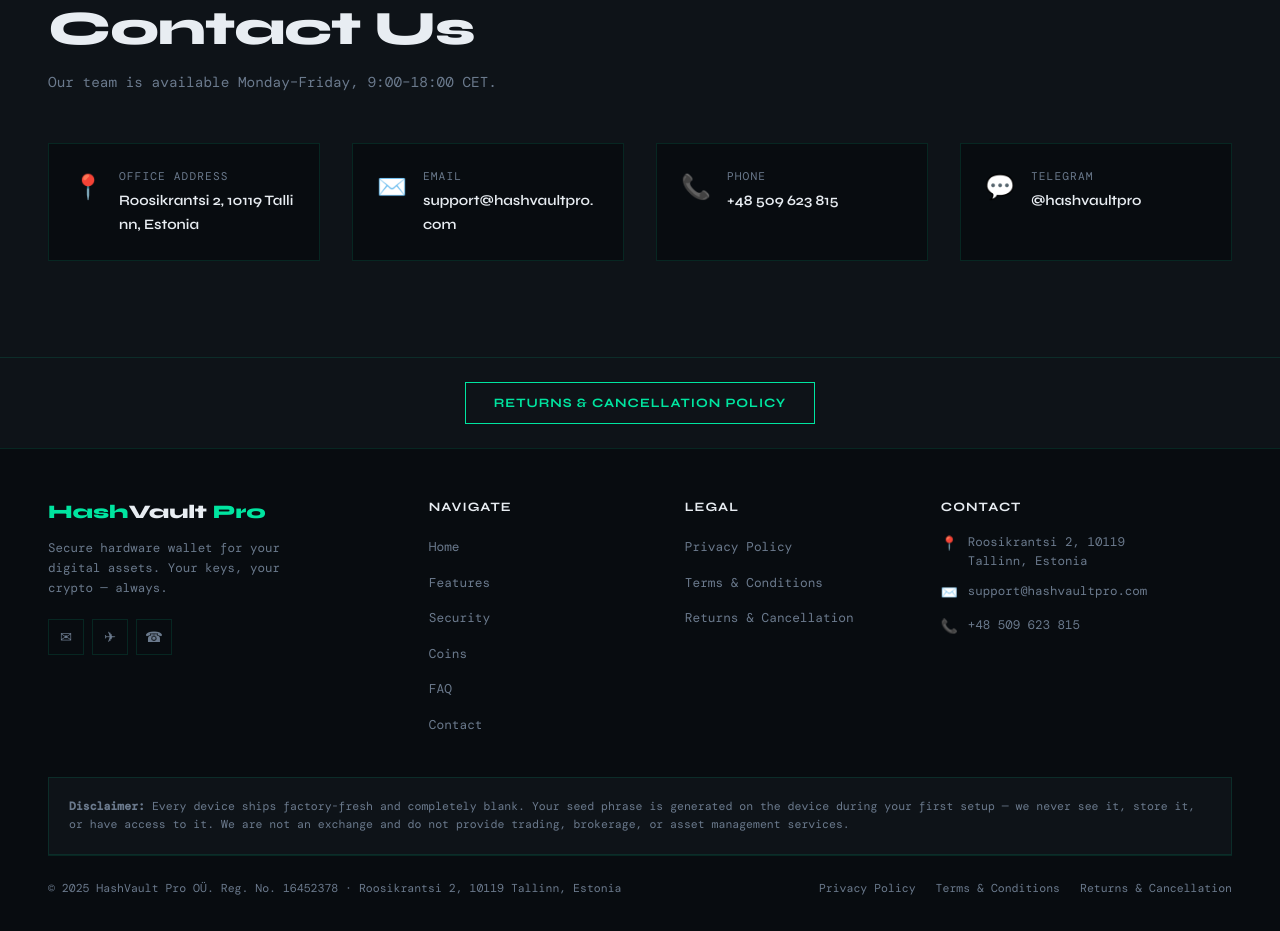
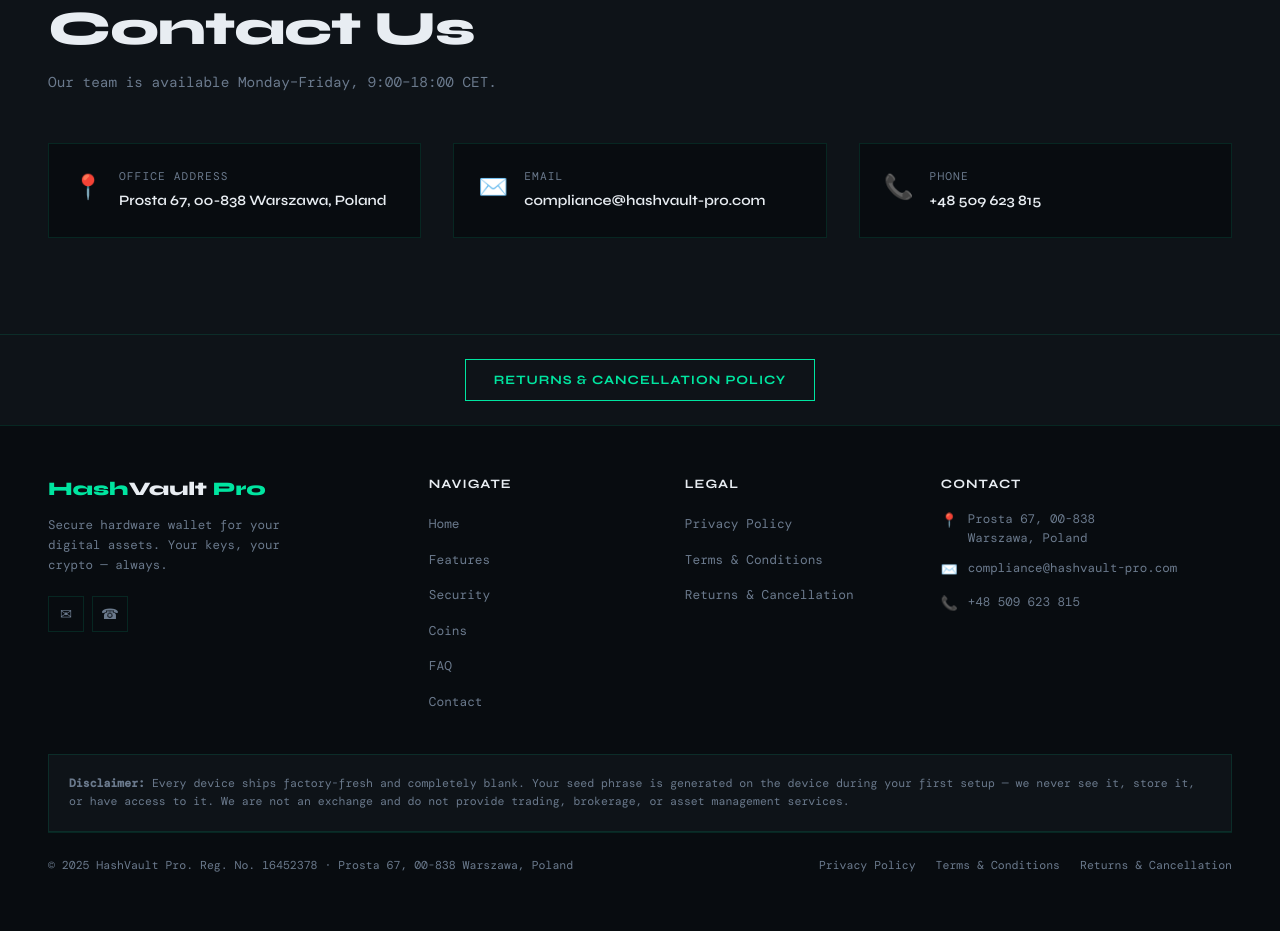
Before and after one commit to rxleads210/hashvault, a website: page index.html in a window 1280 px wide. Shown: the part 6442-7373 px from the top of the page. After the commit the page ends 7350 px from the top, so only its background shows below. Drawn offline with nearby package versions, Linux system fonts and the light colour scheme; a web font is replaced by a local one.

Commit message:
feat: update company contact info to Polish address and email

```diff
--- a/index.html
+++ b/index.html
@@ -885,14 +885,14 @@
       <div class="contact-ico">📍</div>
       <div>
         <div class="contact-label">Office Address</div>
-        <div class="contact-val">Roosikrantsi 2, 10119 Tallinn, Estonia</div>
+        <div class="contact-val">Prosta 67, 00-838 Warszawa, Poland</div>
       </div>
     </div>
     <div class="contact-item">
       <div class="contact-ico">✉️</div>
       <div>
         <div class="contact-label">Email</div>
-        <div class="contact-val"><a href="mailto:support@hashvaultpro.com">support@hashvaultpro.com</a></div>
+        <div class="contact-val"><a href="mailto:compliance@hashvault-pro.com">compliance@hashvault-pro.com</a></div>
       </div>
     </div>
     <div class="contact-item">
@@ -900,13 +900,6 @@
       <div>
         <div class="contact-label">Phone</div>
         <div class="contact-val"><a href="tel:+48509623815">+48 509 623 815</a></div>
-      </div>
-    </div>
-    <div class="contact-item">
-      <div class="contact-ico">💬</div>
-      <div>
-        <div class="contact-label">Telegram</div>
-        <div class="contact-val"><a href="https://t.me/hashvaultpro" target="_blank">@hashvaultpro</a></div>
       </div>
     </div>
   </div>
@@ -924,8 +917,7 @@
       <div class="footer-logo">Hash<span>Vault</span> Pro</div>
       <p class="footer-desc">Secure hardware wallet for your digital assets. Your keys, your crypto — always.</p>
       <div class="footer-socials">
-        <a class="footer-social-btn" href="mailto:support@hashvaultpro.com">✉</a>
-        <a class="footer-social-btn" href="https://t.me/hashvaultpro" target="_blank">✈</a>
+        <a class="footer-social-btn" href="mailto:compliance@hashvault-pro.com">✉</a>
         <a class="footer-social-btn" href="tel:+48509623815">☎</a>
       </div>
     </div>
@@ -955,11 +947,11 @@
       <h4>Contact</h4>
       <div class="footer-contact-item">
         <span class="fc-ico">📍</span>
-        <span>Roosikrantsi 2, 10119<br>Tallinn, Estonia</span>
+        <span>Prosta 67, 00-838<br>Warszawa, Poland</span>
       </div>
       <div class="footer-contact-item">
         <span class="fc-ico">✉️</span>
-        <span>support@hashvaultpro.com</span>
+        <span>compliance@hashvault-pro.com</span>
       </div>
       <div class="footer-contact-item">
         <span class="fc-ico">📞</span>
@@ -973,7 +965,7 @@
   </div>
 
   <div class="footer-bottom">
-    <div class="footer-copy">© 2025 HashVault Pro OÜ. Reg. No. 16452378 · Roosikrantsi 2, 10119 Tallinn, Estonia</div>
+    <div class="footer-copy">© 2025 HashVault Pro. Reg. No. 16452378 · Prosta 67, 00-838 Warszawa, Poland</div>
     <div class="footer-legal">
       <a onclick="openModal('privacy')">Privacy Policy</a>
       <a onclick="openModal('terms')">Terms & Conditions</a>
@@ -1110,7 +1102,7 @@
     <div class="modal-body">
       <p><strong>Last updated:</strong> January 1, 2025</p>
       <h3>1. Who We Are</h3>
-      <p>HashVault Pro OÜ ("HashVault Pro", "we", "us", or "our") is a company registered in Estonia (Reg. No. 16452378), with a registered office at Roosikrantsi 2, 10119 Tallinn, Estonia. We sell hardware cryptocurrency wallets.</p>
+      <p>HashVault Pro ("HashVault Pro", "we", "us", or "our") is a company registered in Poland (Reg. No. 16452378), with a registered office at Prosta 67, 00-838 Warszawa, Poland. We sell hardware cryptocurrency wallets.</p>
       <h3>2. Data We Collect</h3>
       <p>We collect information you provide directly to us, including: full name, email address, phone number, shipping and billing address, and any communications you send us. We also collect standard server logs: IP address, browser type, pages visited, and timestamps.</p>
       <h3>3. How We Use Your Data</h3>
@@ -1120,13 +1112,13 @@
       <h3>5. Data Sharing</h3>
       <p>We do not sell your personal data. We share it only with service providers who help operate our business (shipping couriers, payment processors, email platforms), and only to the extent necessary.</p>
       <h3>6. Data Retention</h3>
-      <p>We retain order data for 7 years as required by Estonian and EU accounting law. Marketing consent data is retained until you withdraw consent. Server logs are retained for 90 days.</p>
+      <p>We retain order data for 7 years as required by Polish and EU accounting law. Marketing consent data is retained until you withdraw consent. Server logs are retained for 90 days.</p>
       <h3>7. Your Rights</h3>
-      <p>Under GDPR, you have the right to access, correct, delete, or export your personal data, and to object to or restrict certain processing. Contact us at: <strong>privacy@hashvaultpro.com</strong></p>
+      <p>Under GDPR, you have the right to access, correct, delete, or export your personal data, and to object to or restrict certain processing. Contact us at: <strong>compliance@hashvault-pro.com</strong></p>
       <h3>8. Cookies</h3>
       <p>We use essential cookies for site operation and, with your consent, analytics cookies. You may adjust cookie preferences in your browser settings.</p>
       <h3>9. Contact</h3>
-      <p>For privacy matters: privacy@hashvaultpro.com · HashVault Pro OÜ, Roosikrantsi 2, 10119 Tallinn, Estonia · Phone: +48 509 623 815</p>
+      <p>For privacy matters: compliance@hashvault-pro.com · HashVault Pro, Prosta 67, 00-838 Warszawa, Poland · Phone: +48 509 623 815</p>
     </div>
   </div>
 </div>
@@ -1141,7 +1133,7 @@
     <div class="modal-body">
       <p><strong>Last updated:</strong> January 1, 2025</p>
       <h3>1. Agreement</h3>
-      <p>By accessing hashvaultpro.com or placing an order, you agree to these Terms & Conditions. These terms constitute a binding agreement between you and HashVault Pro OÜ, Roosikrantsi 2, 10119 Tallinn, Estonia (Reg. No. 16452378).</p>
+      <p>By accessing hashvaultpro.com or placing an order, you agree to these Terms & Conditions. These terms constitute a binding agreement between you and HashVault Pro, Prosta 67, 00-838 Warszawa, Poland (Reg. No. 16452378).</p>
       <h3>2. Order Requests</h3>
       <p>Order requests submitted via our website are non-binding until confirmed in writing by the seller. We reserve the right to refuse or cancel order requests at our discretion.</p>
       <h3>3. Products</h3>
@@ -1155,9 +1147,9 @@
       <h3>7. Limitation of Liability</h3>
       <p>HashVault Pro's liability is limited to the value of the goods purchased. We are not liable for loss of cryptocurrency, network issues, or consequential damages. We do not provide trading, brokerage, or asset management services.</p>
       <h3>8. Governing Law</h3>
-      <p>These terms are governed by the laws of the Republic of Estonia and Poland where applicable. For EU consumers, the European Commission provides an online dispute resolution platform at: <a href="https://ec.europa.eu/consumers/odr" target="_blank" style="color:var(--accent)">ec.europa.eu/consumers/odr</a></p>
+      <p>These terms are governed by the laws of the Republic of Poland. For EU consumers, the European Commission provides an online dispute resolution platform at: <a href="https://ec.europa.eu/consumers/odr" target="_blank" style="color:var(--accent)">ec.europa.eu/consumers/odr</a></p>
       <h3>9. Contact</h3>
-      <p>For legal matters: legal@hashvaultpro.com · HashVault Pro OÜ, Roosikrantsi 2, 10119 Tallinn, Estonia · Phone: +48 509 623 815</p>
+      <p>For legal matters: compliance@hashvault-pro.com · HashVault Pro, Prosta 67, 00-838 Warszawa, Poland · Phone: +48 509 623 815</p>
     </div>
   </div>
 </div>
@@ -1178,7 +1170,7 @@
 
       <h3>2. How to Exercise Withdrawal</h3>
       <p>To exercise the right of withdrawal, you must inform us of your decision to withdraw from this contract by an unequivocal statement (e.g., a letter sent by post or email). You may use the following contact details:</p>
-      <p><strong>HashVault Pro OÜ</strong><br>Roosikrantsi 2, 10119 Tallinn, Estonia<br>Email: support@hashvaultpro.com<br>Phone: +48 509 623 815</p>
+      <p><strong>HashVault Pro</strong><br>Prosta 67, 00-838 Warszawa, Poland<br>Email: compliance@hashvault-pro.com<br>Phone: +48 509 623 815</p>
 
       <h3>3. Conditions for Return</h3>
       <p>To be eligible for a return, the device must be:</p>
@@ -1200,10 +1192,10 @@
       <p>We will carry out such reimbursement using the same means of payment as you used for the initial transaction, unless you have expressly agreed otherwise; in any event, you will not incur any fees as a result of such reimbursement.</p>
 
       <h3>7. Defective Products</h3>
-      <p>If you receive a defective product, please contact us immediately at support@hashvaultpro.com. Defective items will be replaced or refunded at our discretion. We will cover return shipping costs for defective products.</p>
+      <p>If you receive a defective product, please contact us immediately at compliance@hashvault-pro.com. Defective items will be replaced or refunded at our discretion. We will cover return shipping costs for defective products.</p>
 
       <h3>8. Contact</h3>
-      <p>For returns and cancellation inquiries:<br>Email: support@hashvaultpro.com<br>Phone: +48 509 623 815<br>Mon–Fri 09:00–18:00 CET</p>
+      <p>For returns and cancellation inquiries:<br>Email: compliance@hashvault-pro.com<br>Phone: +48 509 623 815<br>Mon–Fri 09:00–18:00 CET</p>
     </div>
   </div>
 </div>
```
